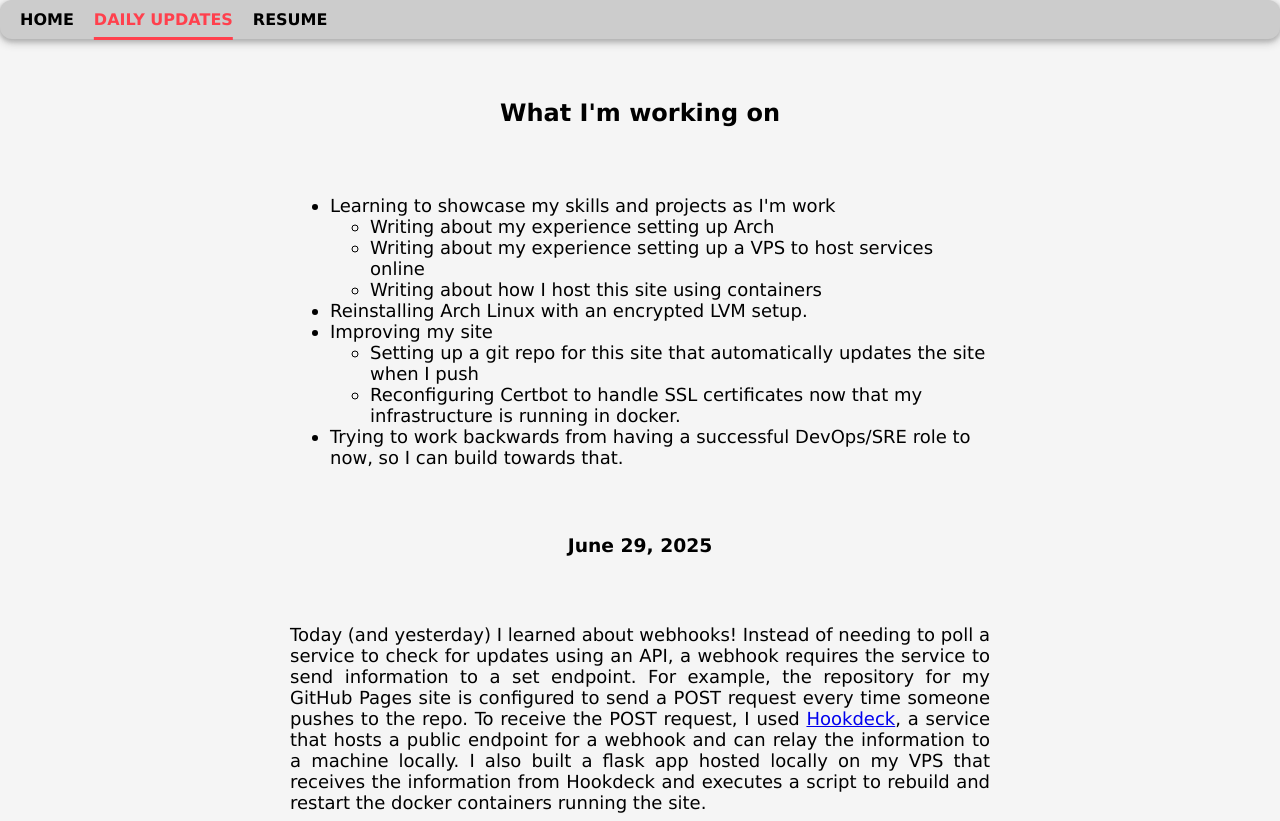
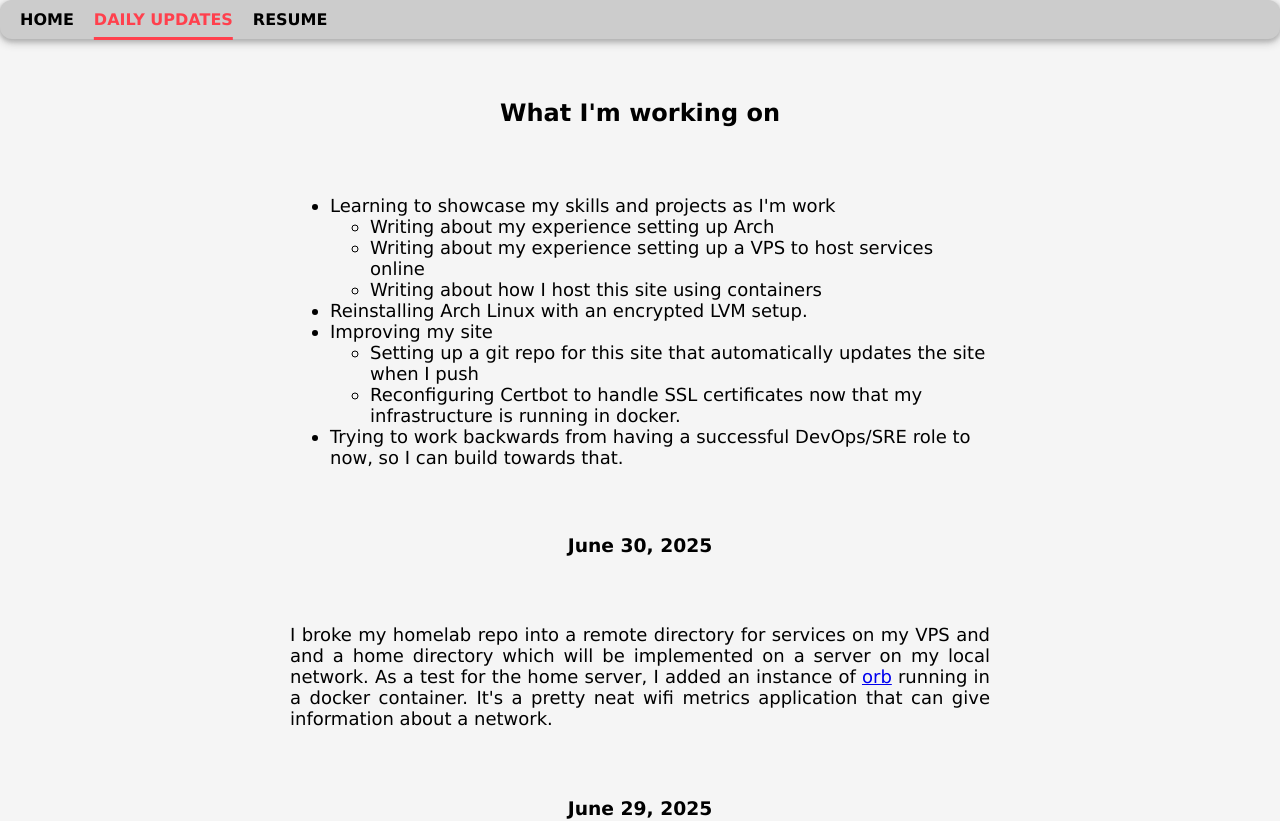
Before and after one commit to Mika-Chang/Mika-Chang.github.io, a SvelteKit app: page /daily in a window 1280 px wide. Shown: the top 821 px of the page. Built offline with nearby package versions, Linux system fonts and the light colour scheme.

Commit message:
6/30 update

```diff
--- a/src/routes/daily/+page.svelte
+++ b/src/routes/daily/+page.svelte
@@ -18,6 +18,8 @@
         <li> Trying to work backwards from having a successful DevOps/SRE role to now, so I can build towards that.
         </li>
     </ul>
+    <h3>June 30, 2025</h3>
+    <p>I broke my homelab repo into a remote directory for services on my VPS and and a home directory which will be implemented on a server on my local network. As a test for the home server, I added an instance of <a href="https://orb.net/">orb</a> running in a docker container. It's a pretty neat wifi metrics application that can give information about a network.</p>
     <h3>June 29, 2025</h3>
     <p>Today (and yesterday) I learned about webhooks! Instead of needing to poll a service to check for updates using an API, a webhook requires the service to send information to a set endpoint. For example, the repository for my GitHub Pages site is configured to send a POST request every time someone pushes to the repo. To receive the POST request, I used <a href="https://hookdeck.com/">Hookdeck</a>, a service that hosts a public endpoint for a webhook and can relay the information to a machine locally. I also built a flask app hosted locally on my VPS that receives the information from Hookdeck and executes a script to rebuild and restart the docker containers running the site.</p>
 
```
